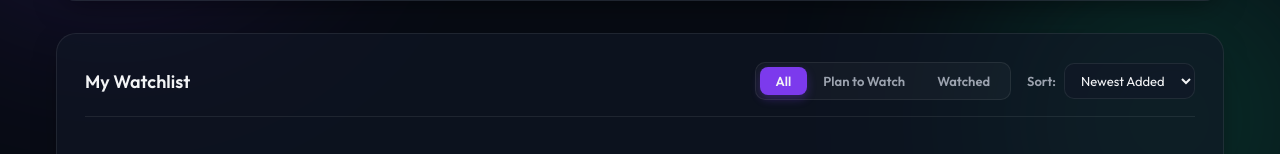
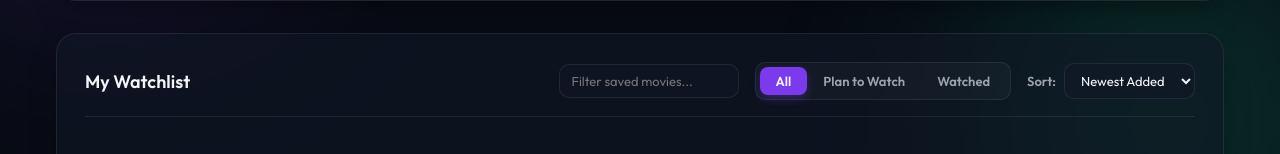
Before and after one commit to breakingthebot/movie-watchlist-vue, a Vue app: page / in a window 1280 px wide. Shown: the part 456-610 px from the top of the page. Built offline with nearby package versions, Linux system fonts and the light colour scheme.

Commit message:
Add inline local watchlist search input for instant title filtering

```diff
--- a/src/App.vue
+++ b/src/App.vue
@@ -7,6 +7,7 @@ import { getGenreStats } from './utils/stats';
 import { sortWatchlist } from './utils/sort';
 import type { SortOption } from './utils/sort';
 import { calculateMonthlyGoalProgress } from './utils/goal';
+import { filterWatchlistMovies } from './utils/filter';
 
 const STORAGE_KEY_GOAL = 'pulse_monthly_goal';
 const monthlyGoal = ref<number>(parseInt(localStorage.getItem(STORAGE_KEY_GOAL) || '5', 10));
@@ -24,6 +25,7 @@ const activeTab = ref<'all' | 'plan' | 'watched'>('all');
 const selectedGenre = ref<string>('All');
 const activeNotesMovieId = ref<string | null>(null);
 const sortBy = ref<SortOption>('date-desc');
+const localQuery = ref('');
 
 const showAnalytics = ref(true);
 const genreStatsList = computed(() => getGenreStats(watchlist.value));
@@ -151,21 +153,14 @@ const availableGenres = computed(() => {
   return ['All', ...Array.from(genres).sort()];
 });
 
-// Filtered and sorted watchlist matching tab, genre, and sort selectors
+// Filtered and sorted watchlist matching tab, genre, search query, and sort selectors
 const filteredWatchlist = computed(() => {
-  const filtered = watchlist.value.filter((movie) => {
-    // Tab filter
-    const matchesTab =
-      activeTab.value === 'all' ||
-      (activeTab.value === 'plan' && !movie.watched) ||
-      (activeTab.value === 'watched' && movie.watched);
-
-    // Genre filter
-    const matchesGenre =
-      selectedGenre.value === 'All' || movie.genre.includes(selectedGenre.value);
-
-    return matchesTab && matchesGenre;
-  });
+  const filtered = filterWatchlistMovies(
+    watchlist.value,
+    activeTab.value,
+    selectedGenre.value,
+    localQuery.value
+  );
 
   return sortWatchlist(filtered, sortBy.value);
 });
@@ -358,6 +353,24 @@ const toggleNotesSection = (id: string) => {
           <h3>My Watchlist</h3>
 
           <div class="header-controls">
+            <!-- Inline Local Watchlist Title Search Filter -->
+            <div class="local-search-wrapper">
+              <input
+                v-model="localQuery"
+                type="text"
+                placeholder="Filter saved movies..."
+                class="local-search-input"
+              />
+              <button
+                v-if="localQuery"
+                @click="localQuery = ''"
+                class="clear-local-btn"
+                title="Clear title filter"
+              >
+                ✕
+              </button>
+            </div>
+
             <!-- Tabs selection bar -->
             <div class="tabs">
               <button
@@ -1865,4 +1878,44 @@ h3 {
   color: #34d399;
   text-align: left;
 }
+
+/* Local search filter styles */
+.local-search-wrapper {
+  position: relative;
+  display: flex;
+  align-items: center;
+}
+
+.local-search-input {
+  background: var(--bg-card);
+  border: 1px solid var(--border-color);
+  border-radius: 10px;
+  color: var(--text-primary);
+  padding: 8px 32px 8px 12px;
+  font-family: inherit;
+  font-size: 13px;
+  outline: none;
+  width: 180px;
+  transition: border-color 0.2s, width 0.2s;
+}
+
+.local-search-input:focus {
+  border-color: var(--accent-purple);
+  width: 220px;
+}
+
+.clear-local-btn {
+  position: absolute;
+  right: 8px;
+  background: none;
+  border: none;
+  color: var(--text-secondary);
+  cursor: pointer;
+  font-size: 12px;
+  padding: 4px;
+}
+
+.clear-local-btn:hover {
+  color: var(--text-primary);
+}
 </style>
--- /dev/null
+++ b/src/utils/filter.ts
@@ -0,0 +1,37 @@
+/*
+ * src/utils/filter.ts
+ * Pure utility function to filter movies by tab, genre, and local title query.
+ * Created: 2026-07-23
+ */
+
+import type { Movie } from '../composables/useWatchlist';
+
+/**
+ * Filters movies based on active tab, selected genre, and local search query.
+ * @param movies List of movies to filter.
+ * @param tab Active view tab ('all' | 'plan' | 'watched').
+ * @param genre Selected genre tag.
+ * @param localQuery Text query to match against titles.
+ * @returns Filtered array of movies.
+ */
+export function filterWatchlistMovies(
+  movies: Movie[],
+  tab: 'all' | 'plan' | 'watched',
+  genre: string,
+  localQuery: string
+): Movie[] {
+  const query = localQuery.trim().toLowerCase();
+
+  return movies.filter((movie) => {
+    const matchesTab =
+      tab === 'all' ||
+      (tab === 'plan' && !movie.watched) ||
+      (tab === 'watched' && movie.watched);
+
+    const matchesGenre = genre === 'All' || movie.genre.includes(genre);
+
+    const matchesQuery = !query || movie.title.toLowerCase().includes(query);
+
+    return matchesTab && matchesGenre && matchesQuery;
+  });
+}
```
Also changed, not shown: 2 other files (tests, documents, lock files or other folders).
